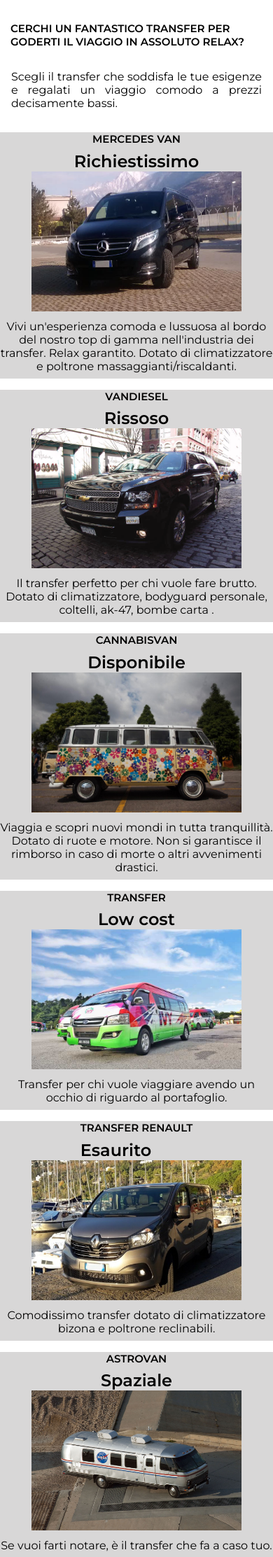
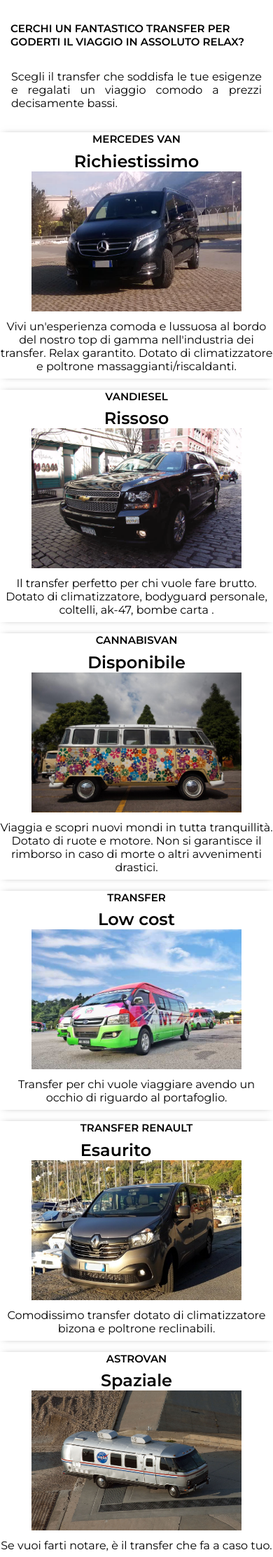
Before and after one commit to RedHitMark/scroKING-TravelAgency, a PHP site: page /transfer_page.html in a window 390 px wide. Shown: the part 84-2309 px from the top of the page at 70% size. Run offline with PHP 8.4, Linux system fonts and the light colour scheme.

Commit message:
modifica stile cards

```diff
--- a/CSS/main.css
+++ b/CSS/main.css
@@ -201,7 +201,8 @@ nav .col-12 .col-6 .log li .enter {
 .slider {
     width: 100%;
 }
-.slider div img{
+
+.slider div img {
     width: 100%;
 }
 
@@ -229,6 +230,7 @@ nav .col-12 .col-6 .log li .enter {
     text-transform: uppercase;
     font-size: 15px;
     font-weight: bold;
+
 }
 
 #main .row .col-3 footer p {
@@ -242,9 +244,11 @@ nav .col-12 .col-6 .log li .enter {
     flex-direction: column;
     justify-content: center;
     align-items: center;
-    background-color: rgba(196, 194, 194, 0.651);
+    -webkit-box-shadow: 21px 25px 31px 5px rgba(0, 0, 0, 0.68);
+    -moz-box-shadow: 21px 25px 31px 5px rgba(0, 0, 0, 0.68);
+    box-shadow: 21px 25px 31px 5px rgba(0, 0, 0, 0.68);
     padding: 1em;
-    margin: 1em;
+    margin: 3em 1em;
 }
 
 #main .row .col-3 .image img {
@@ -346,7 +350,7 @@ nav .col-12 .col-6 .log li .enter {
     text-transform: uppercase;
     color: white;
     padding: 10px;
-    margin-bottom: 1em;
+    margin: 2em 0 1em 0;
     cursor: pointer;
 }
 
@@ -362,6 +366,9 @@ nav .col-12 .col-6 .log li .enter {
     text-transform: uppercase;
     font-size: 0.8em;
     margin-bottom: 2em;
+}
+#main.scroll{
+    margin: 1em 0 2em 0;
 }
 
 /* =======  Contact ====== */
@@ -877,6 +884,9 @@ nav .col-12 .col-6 .log li .enter {
         margin: 0;
         padding: 0;
         margin-bottom: 1em;
+        -webkit-box-shadow: 0px 0px 10px -5px rgba(0, 0, 0, 0.58);
+        -moz-box-shadow: 0px 0px 10px -5px rgba(0, 0, 0, 0.58);
+        box-shadow: 0px 0px 10px -5px rgba(0, 0, 0, 0.58);
     }
 
     #main .row .adv {
```
